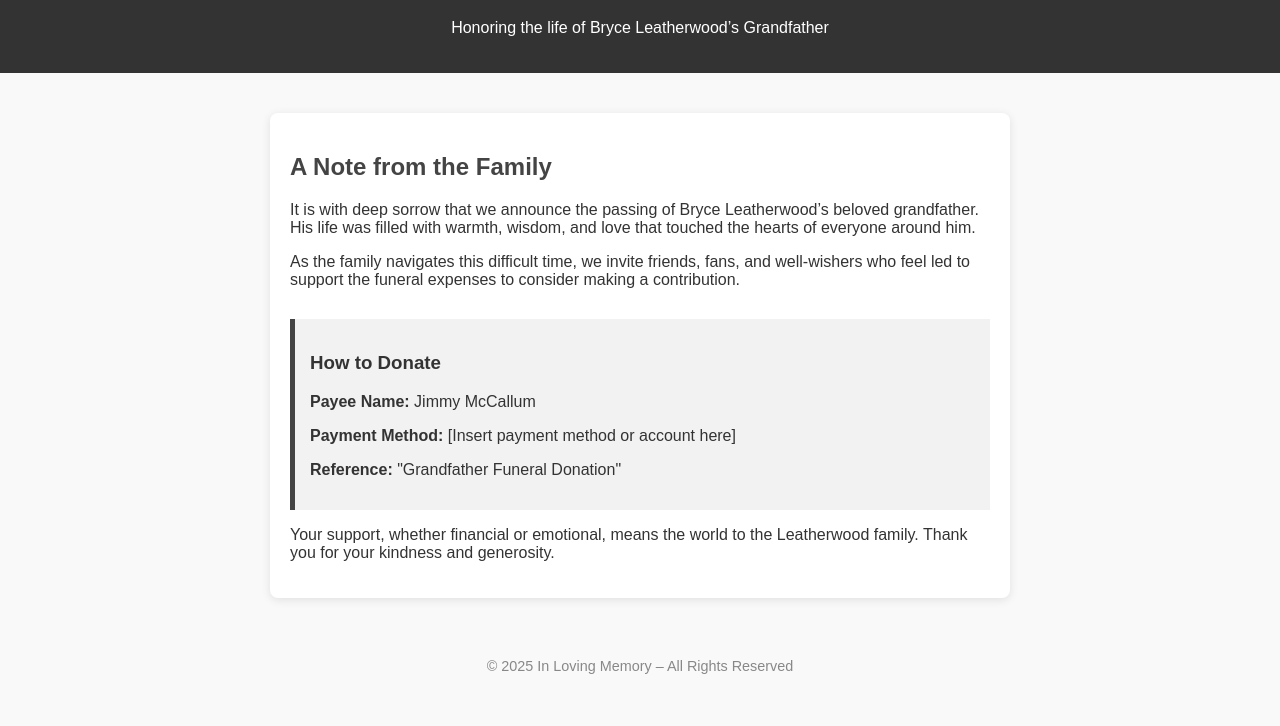
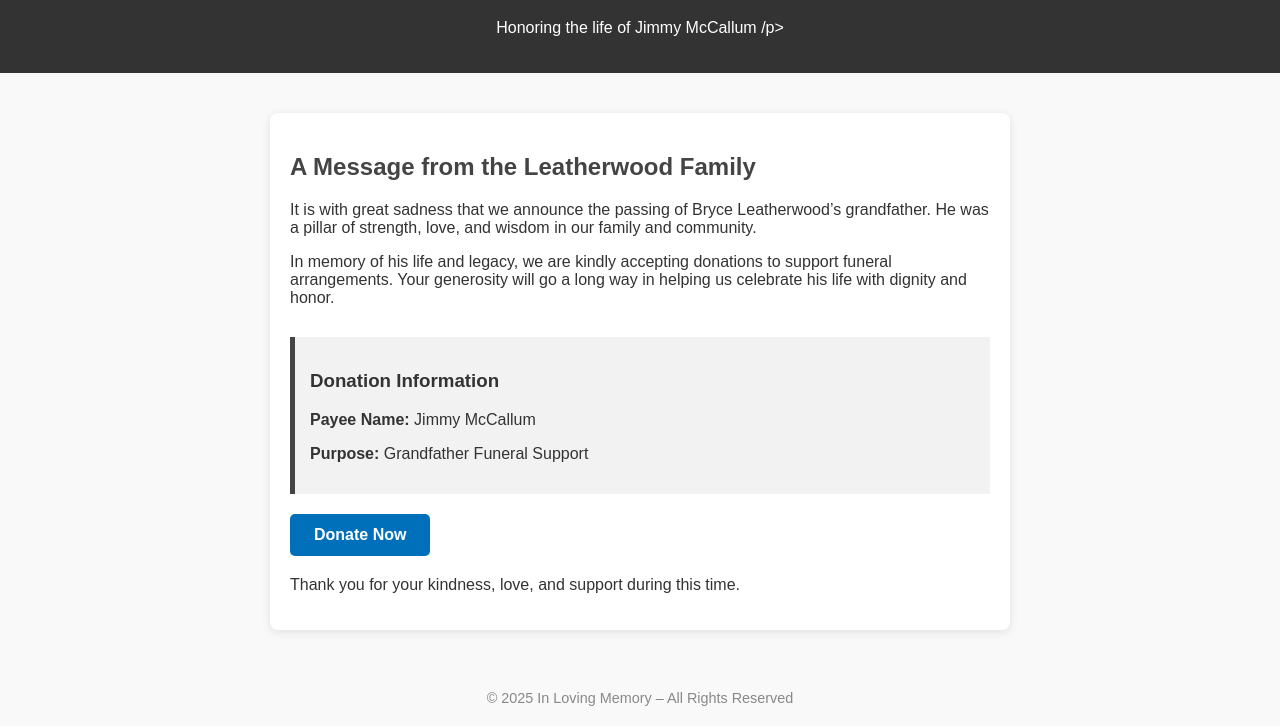
Before and after one commit to Kelvinhassan2/Bryceleatherwood-funeral, a plain HTML site: page index.html in a window 1280 px wide. Shown: the part 81-807 px from the top of the page. Drawn offline with Linux system fonts and the light colour scheme.

Commit message:
Update index.html

```diff
--- a/index.html
+++ b/index.html
@@ -1,8 +1,8 @@
 <!DOCTYPE html>
 <html lang="en">
 <head>
-  <meta charset="UTF-8">
-  <meta name="viewport" content="width=device-width, initial-scale=1.0">
+  <meta charset="UTF-8" />
+  <meta name="viewport" content="width=device-width, initial-scale=1.0"/>
   <title>In Loving Memory of Bryce Leatherwood’s Grandfather</title>
   <style>
     body {
@@ -35,6 +35,19 @@
       background-color: #f2f2f2;
       border-left: 5px solid #444;
     }
+    .donate-button {
+      display: inline-block;
+      margin-top: 20px;
+      padding: 12px 24px;
+      background-color: #0070ba;
+      color: white;
+      text-decoration: none;
+      border-radius: 5px;
+      font-weight: bold;
+    }
+    .donate-button:hover {
+      background-color: #005a94;
+    }
     footer {
       text-align: center;
       padding: 20px;
@@ -47,31 +60,33 @@
 
   <header>
     <h1>In Loving Memory</h1>
-    <p>Honoring the life of Bryce Leatherwood’s Grandfather</p>
+    <p>Honoring the life of Jimmy McCallum
+/p>
   </header>
 
   <main>
-    <h2>A Note from the Family</h2>
+    <h2>A Message from the Leatherwood Family</h2>
     <p>
-      It is with deep sorrow that we announce the passing of Bryce Leatherwood’s beloved grandfather.
-      His life was filled with warmth, wisdom, and love that touched the hearts of everyone around him.
+      It is with great sadness that we announce the passing of Bryce Leatherwood’s grandfather.
+      He was a pillar of strength, love, and wisdom in our family and community.
     </p>
 
     <p>
-      As the family navigates this difficult time, we invite friends, fans, and well-wishers who feel led
-      to support the funeral expenses to consider making a contribution.
+      In memory of his life and legacy, we are kindly accepting donations to support funeral arrangements.
+      Your generosity will go a long way in helping us celebrate his life with dignity and honor.
     </p>
 
     <div class="donation-info">
-      <h3>How to Donate</h3>
+      <h3>Donation Information</h3>
       <p><strong>Payee Name:</strong> Jimmy McCallum</p>
-      <p><strong>Payment Method:</strong> [Insert payment method or account here]</p>
-      <p><strong>Reference:</strong> "Grandfather Funeral Donation"</p>
+      <p><strong>Purpose:</strong> Grandfather Funeral Support</p>
     </div>
 
-    <p>
-      Your support, whether financial or emotional, means the world to the Leatherwood family.
-      Thank you for your kindness and generosity.
+    <a href="#" class="donate-button">Donate Now</a>
+    <!-- Replace # with real PayPal link later -->
+
+    <p style="margin-top: 20px;">
+      Thank you for your kindness, love, and support during this time.
     </p>
   </main>
 
```
